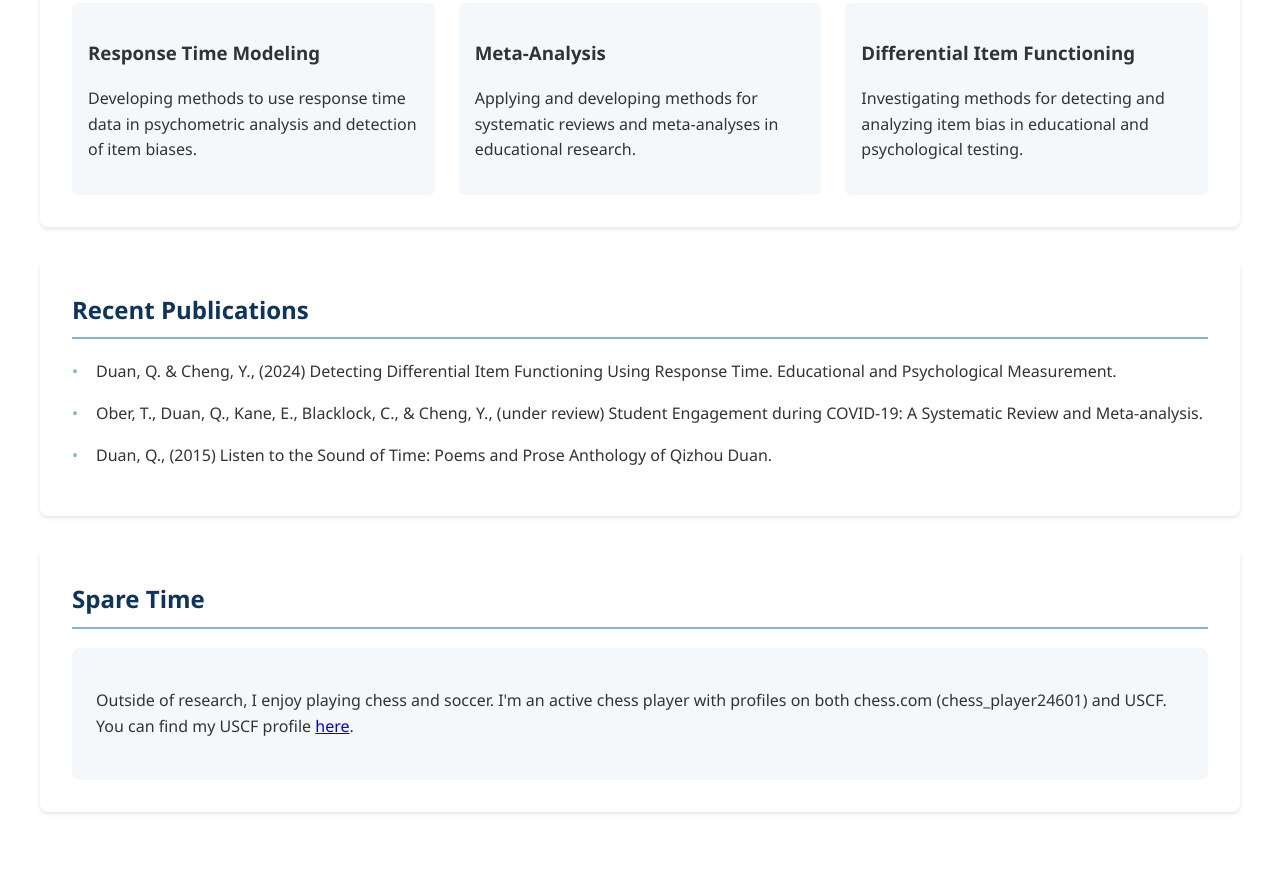
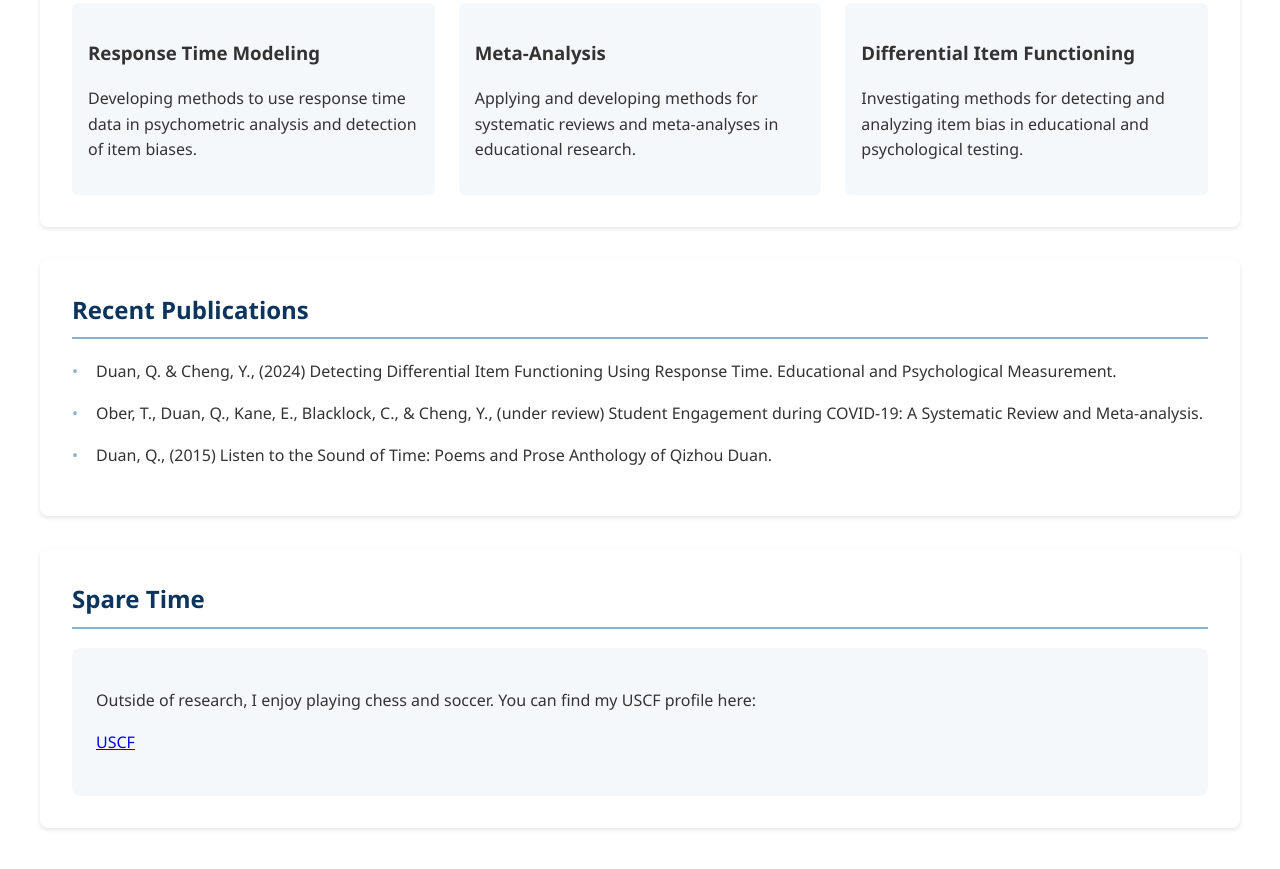
Before and after one commit to qizhouduan-nd/qizhouduan-nd.github.io, a plain HTML site: page index.html in a window 1280 px wide. Shown: the part 621-1490 px from the top of the page. Drawn offline with Linux system fonts and the light colour scheme.

Commit message:
Update index.html

```diff
--- a/index.html
+++ b/index.html
@@ -121,6 +121,11 @@
             border-radius: 8px;
             margin-top: 1rem;
         }
+        .chess-button {
+            margin: 1.0rem 0;
+            text-align: left;
+        }
+
     </style>
 </head>
 <body>
@@ -135,6 +140,7 @@
             <div class="bio">
                 I am a Ph.D. candidate in Quantitative Psychology at the University of Notre Dame and a fellow in the ND PIER program (Program for Interdisciplinary Educational Research).
                 My research focuses on psychometrics, particularly in response time modeling and differential item functioning.
+                you can find my CV <a href="cv_qizhou.pdf" class="text-link">here</a>.
             </div>
 
             <div class="social-links">
@@ -176,7 +182,11 @@
         <section class="section">
             <h2>Spare Time</h2>
             <div class="hobbies">
-                <p> Outside of research, I enjoy playing chess and soccer. I'm an active chess player with profiles on both chess.com (chess_player24601) and USCF. You can find my USCF profile <a href="https://www.uschess.org/msa/MbrDtlMain.php?32087916">here</a>.</p>
+                <p> Outside of research, I enjoy playing chess and soccer. You can find my USCF profile here:                     <div class="chess-button">
+                    <a href="https://www.uschess.org/msa/MbrDtlMain.php?32087916" class="chess-link">USCF</a>
+                </div>
+            </p>
+
             </div>
         </section>
     </div>
```
